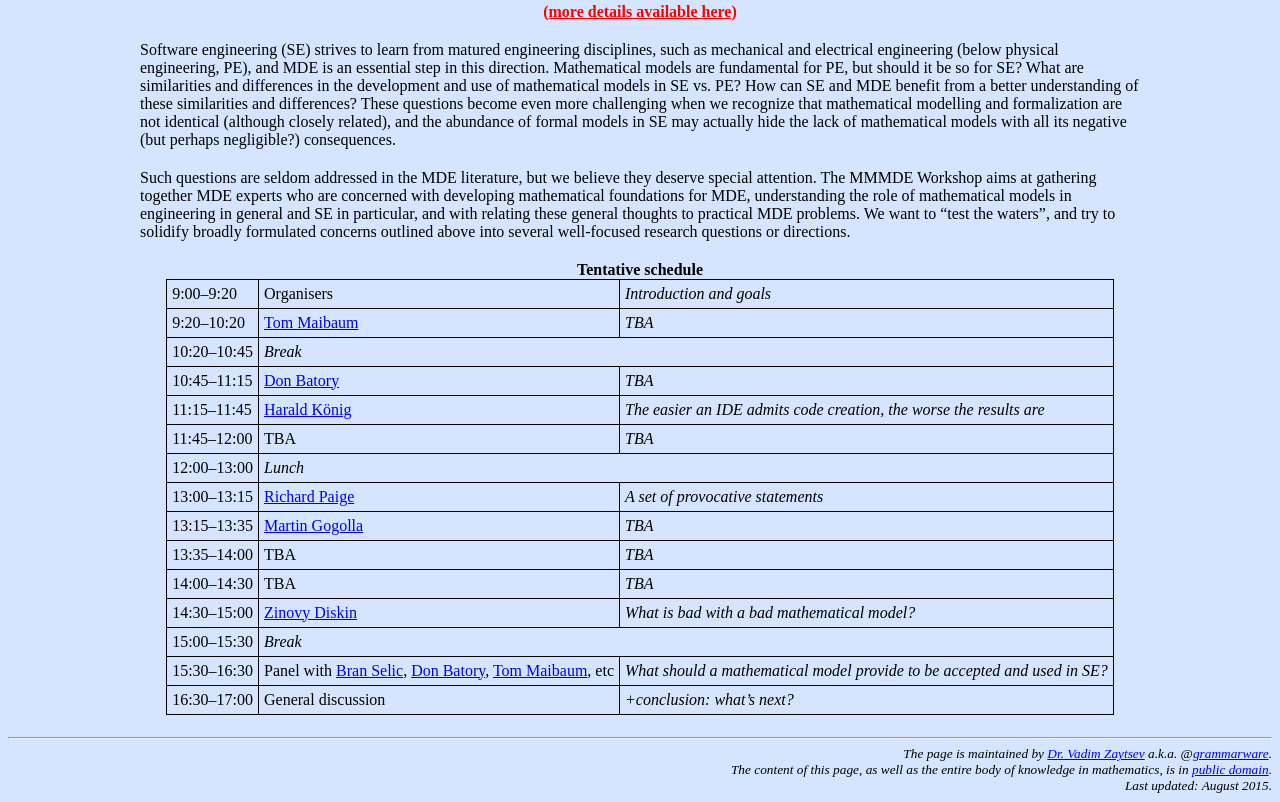
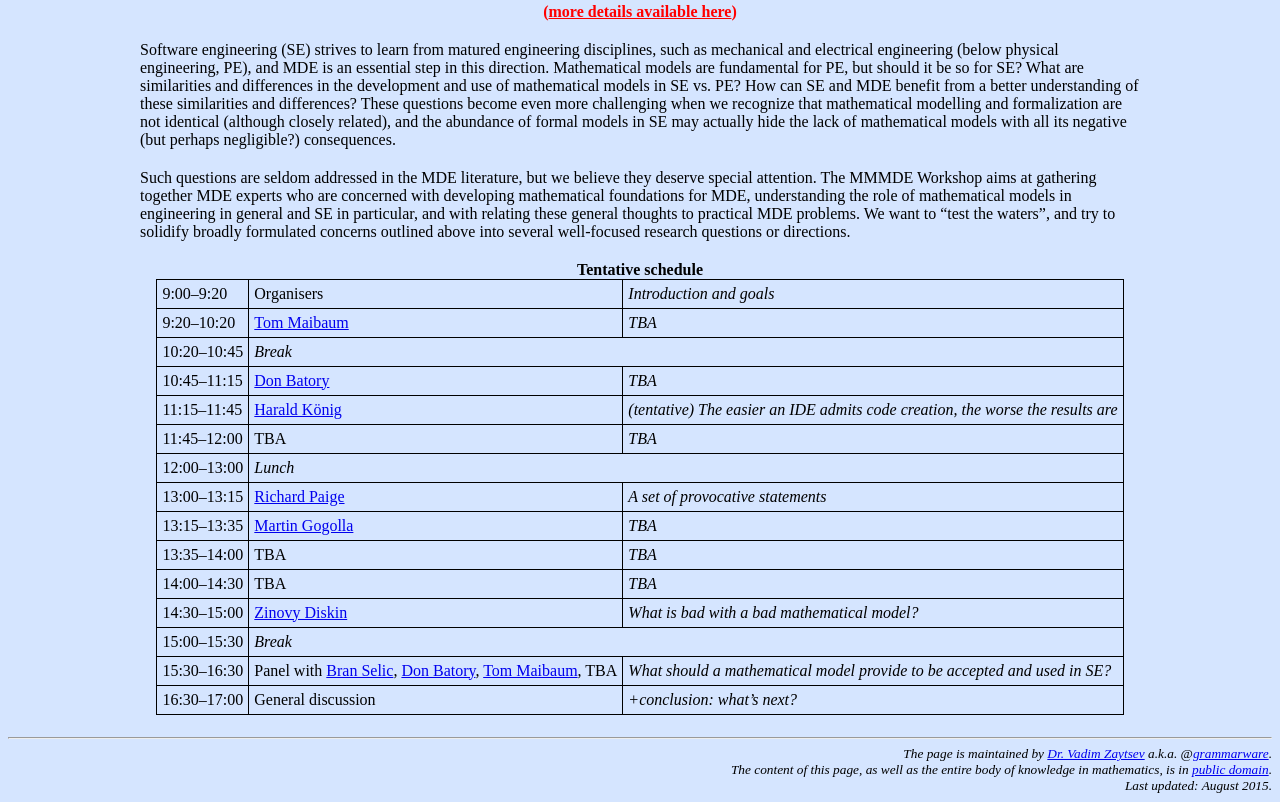
Before and after one commit to MMMDE/mmmde.github.io, a plain HTML site: page index.html in a window 1280 px wide. Shown: the part 377-1179 px from the top of the page. Drawn offline with Linux system fonts and the light colour scheme.

Commit message:
more tentativeness

```diff
--- a/index.html
+++ b/index.html
@@ -104,7 +104,7 @@
 			<tr>
 				<td>11:15–11:45</td>
 				<td><a href="http://www.fhdw-hannover.de/node/48">Harald König</a></td>
-				<td>The easier an IDE admits code creation, the worse the results are</td>
+				<td>(tentative) The easier an IDE admits code creation, the worse the results are</td>
 			</tr>
 			<tr>
 				<td>11:45–12:00</td>
@@ -150,7 +150,7 @@
 					<a href="https://www.simula.no/people/bselic">Bran Selic</a>,
 					<a href="https://www.cs.utexas.edu/~dsb/">Don Batory</a>,
 					<a href="http://www.cas.mcmaster.ca/~maibaum/Toms_Mac_Site/Home_Page.html">Tom Maibaum</a>,
-					etc</td>
+					TBA</td>
 				<td>What should a mathematical model provide to be accepted and used in SE?</td>
 			</tr>
 			<tr>
```
